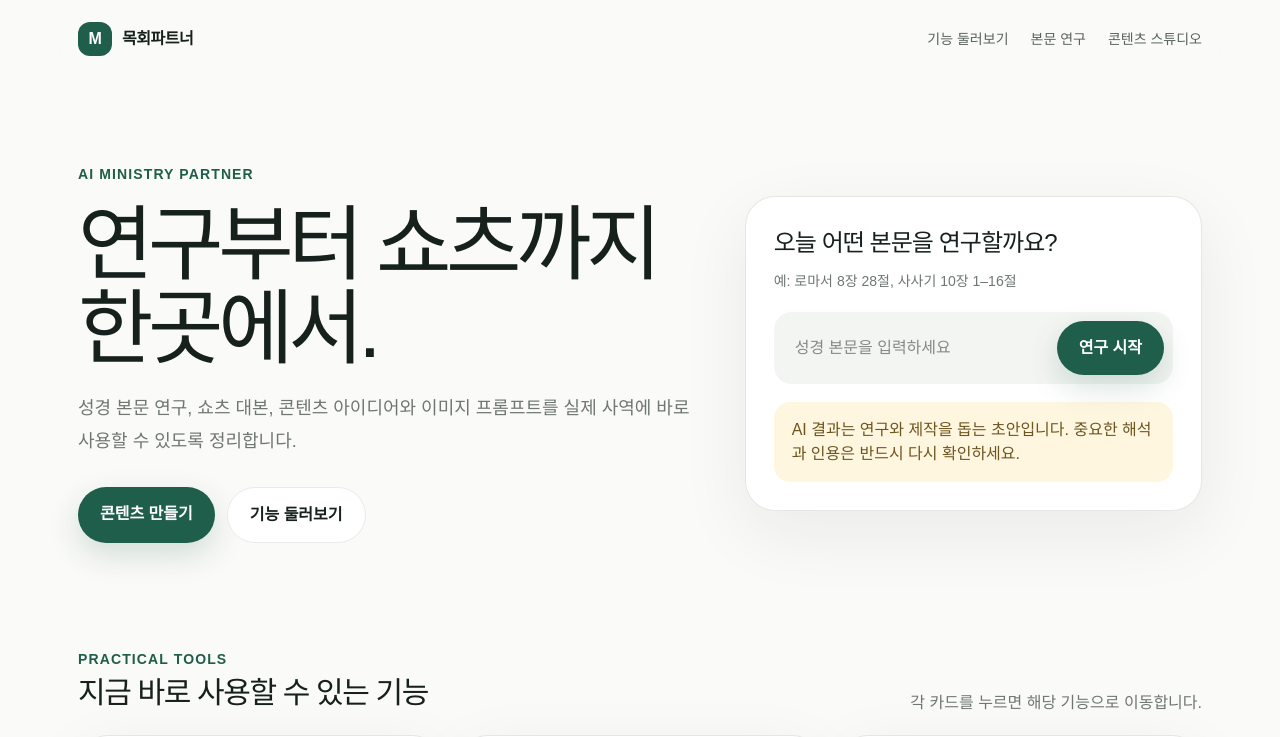
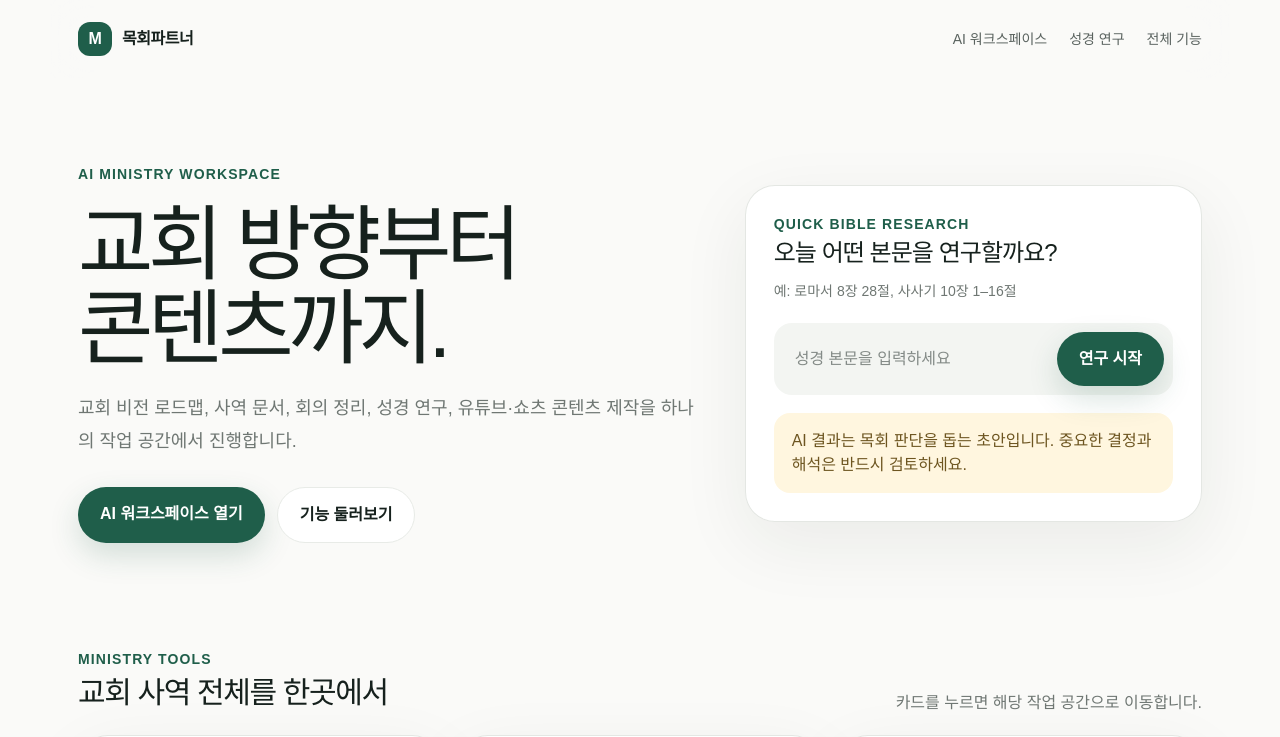
Before and after one commit to a01057674471-dot/ministry-partner, a Next.js app: page / in a window 1280 px wide. Shown: the top 737 px of the page. Built offline with nearby package versions, Linux system fonts and the light colour scheme.

Commit message:
Make workspace the main ministry platform entry

```diff
--- a/app/page.tsx
+++ b/app/page.tsx
@@ -4,12 +4,14 @@ import { FormEvent, useState } from "react";
 import { useRouter } from "next/navigation";
 
 const tools = [
-  { icon: "📖", title: "본문 연구", text: "역사적 배경, 문맥, 구조, 핵심 주제와 원어를 정리합니다.", href: "/research" },
-  { icon: "🎬", title: "쇼츠 대본", text: "60초 이하 훅·대본·자막·마무리 질문을 만듭니다.", href: "/studio" },
-  { icon: "💡", title: "콘텐츠 아이디어", text: "교회와 성경을 주제로 실제 제작 가능한 아이디어를 만듭니다.", href: "/studio" },
-  { icon: "🖼️", title: "썸네일·이미지", text: "눈에 잘 보이는 문구와 이미지 생성 프롬프트를 만듭니다.", href: "/studio" },
-  { icon: "🙏", title: "묵상 콘텐츠", text: "본문 요약, 묵상 질문, 기도문과 SNS 본문을 준비합니다.", href: "/studio" },
-  { icon: "💾", title: "결과 저장", text: "완성된 결과를 현재 브라우저에 저장하고 다시 열 수 있습니다.", href: "/studio#saved" },
+  { icon: "🧭", title: "교회 비전 로드맵", text: "교회의 현재 상황을 진단하고 3년·1년·분기 실행계획으로 구체화합니다.", href: "/workspace" },
+  { icon: "📄", title: "목회 문서 제작", text: "사역 기획서, 운영안, 교육안, 보고서를 실제 회의용 문서로 만듭니다.", href: "/workspace" },
+  { icon: "📝", title: "회의 정리", text: "회의 메모를 결정사항, 담당자, 기한, 다음 행동으로 정리합니다.", href: "/workspace" },
+  { icon: "🎬", title: "쇼츠 패키지", text: "대본, 자막, 썸네일, 인스타 본문과 고정댓글을 한 번에 만듭니다.", href: "/workspace" },
+  { icon: "▶️", title: "영상에서 쇼츠", text: "유튜브 주소와 자막 또는 대본을 바탕으로 쇼츠 후보를 여러 개 추출합니다.", href: "/workspace" },
+  { icon: "📁", title: "파일 내용 재가공", text: "업로드한 텍스트 자료를 요약하고 문서나 콘텐츠로 다시 구성합니다.", href: "/workspace" },
+  { icon: "📖", title: "성경 본문 연구", text: "역사적 배경, 문맥, 구조, 핵심 주제와 원어 관찰을 정리합니다.", href: "/research" },
+  { icon: "✨", title: "간단 콘텐츠 도구", text: "콘텐츠 아이디어, 묵상문, 썸네일 문구를 빠르게 만듭니다.", href: "/studio" },
 ];
 
 export default function Home() {
@@ -27,38 +29,39 @@ export default function Home() {
     <main className="shell">
       <header className="header">
         <a className="brand" href="#top"><span className="brand-mark">M</span><span>목회파트너</span></a>
-        <nav className="nav"><a href="#tools">기능 둘러보기</a><a href="/research">본문 연구</a><a href="/studio">콘텐츠 스튜디오</a></nav>
+        <nav className="nav"><a href="/workspace">AI 워크스페이스</a><a href="/research">성경 연구</a><a href="#tools">전체 기능</a></nav>
       </header>
 
       <div id="top" className="container">
         <section className="hero">
           <div>
-            <div className="eyebrow">AI MINISTRY PARTNER</div>
-            <h1>연구부터 쇼츠까지<br />한곳에서.</h1>
-            <p>성경 본문 연구, 쇼츠 대본, 콘텐츠 아이디어와 이미지 프롬프트를 실제 사역에 바로 사용할 수 있도록 정리합니다.</p>
-            <div className="actions"><a className="button button-primary" href="/studio">콘텐츠 만들기</a><a className="button button-secondary" href="#tools">기능 둘러보기</a></div>
+            <div className="eyebrow">AI MINISTRY WORKSPACE</div>
+            <h1>교회 방향부터<br />콘텐츠까지.</h1>
+            <p>교회 비전 로드맵, 사역 문서, 회의 정리, 성경 연구, 유튜브·쇼츠 콘텐츠 제작을 하나의 작업 공간에서 진행합니다.</p>
+            <div className="actions"><a className="button button-primary" href="/workspace">AI 워크스페이스 열기</a><a className="button button-secondary" href="#tools">기능 둘러보기</a></div>
           </div>
 
           <div className="hero-card">
+            <div className="eyebrow">QUICK BIBLE RESEARCH</div>
             <h2>오늘 어떤 본문을 연구할까요?</h2>
             <p>예: 로마서 8장 28절, 사사기 10장 1–16절</p>
             <form className="quick-form" onSubmit={startResearch}>
               <input value={passage} onChange={(event) => setPassage(event.target.value)} placeholder="성경 본문을 입력하세요" aria-label="성경 본문" />
               <button className="button button-primary" type="submit">연구 시작</button>
             </form>
-            <div className="notice">AI 결과는 연구와 제작을 돕는 초안입니다. 중요한 해석과 인용은 반드시 다시 확인하세요.</div>
+            <div className="notice">AI 결과는 목회 판단을 돕는 초안입니다. 중요한 결정과 해석은 반드시 검토하세요.</div>
           </div>
         </section>
 
         <section id="tools" className="section">
-          <div className="section-head"><div><div className="eyebrow">PRACTICAL TOOLS</div><h2>지금 바로 사용할 수 있는 기능</h2></div><p>각 카드를 누르면 해당 기능으로 이동합니다.</p></div>
+          <div className="section-head"><div><div className="eyebrow">MINISTRY TOOLS</div><h2>교회 사역 전체를 한곳에서</h2></div><p>카드를 누르면 해당 작업 공간으로 이동합니다.</p></div>
           <div className="grid feature-grid">{tools.map((tool) => (
             <a className="card feature-card" href={tool.href} key={tool.title}><div className="icon">{tool.icon}</div><h3>{tool.title}</h3><p>{tool.text}</p><span className="card-link">사용하기 →</span></a>
           ))}</div>
         </section>
       </div>
 
-      <footer className="footer">© 2026 목회파트너 · 목회자의 책임 있는 연구와 콘텐츠 제작을 돕습니다.</footer>
+      <footer className="footer">© 2026 목회파트너 · 목회자의 연구, 운영, 문서, 콘텐츠 제작을 돕습니다.</footer>
     </main>
   );
 }
```
